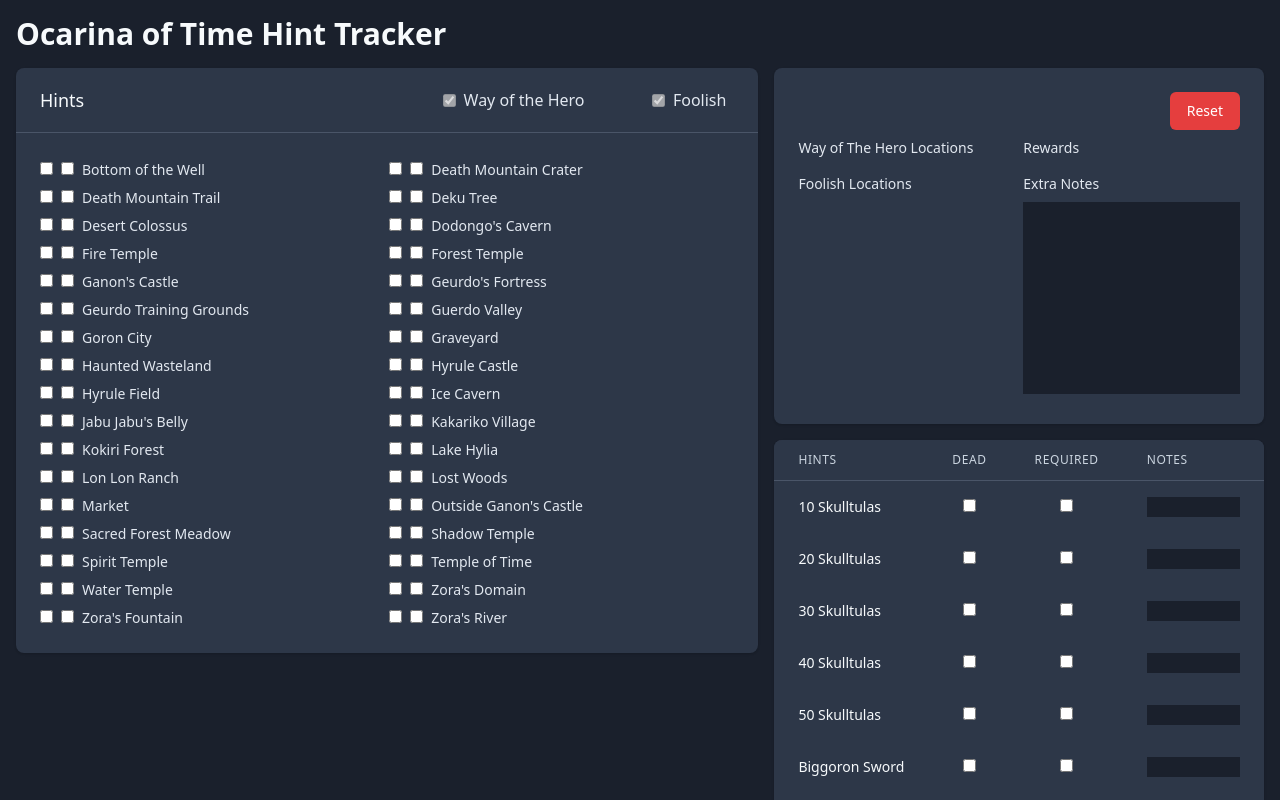
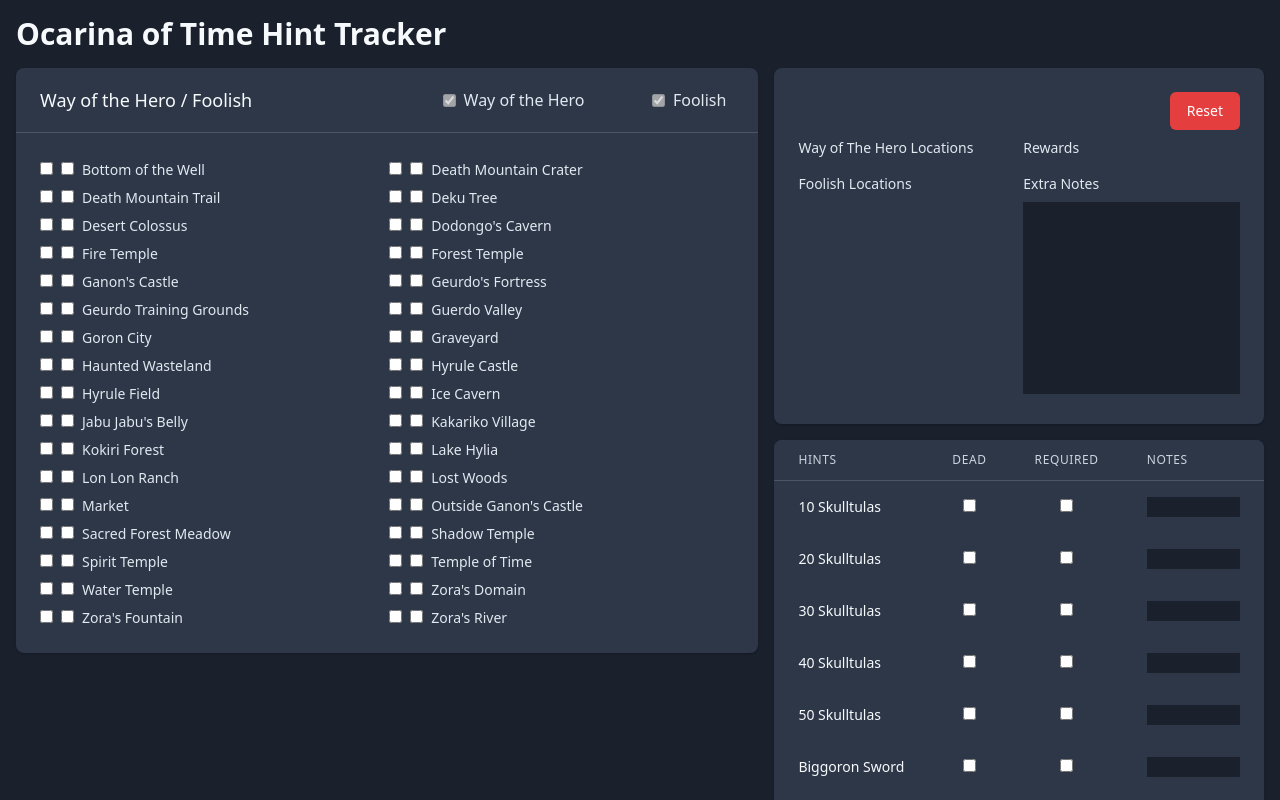
Before and after one commit to tance77/ZOOTR-Hint-Tracker, a Vue app: page / in a window 1280 px wide. Shown: the top 800 px of the page. Built offline with nearby package versions, Linux system fonts and the light colour scheme; what @tailwindcss/custom-forms, @tailwindcss/ui would draw is missing.

Commit message:
Changing hints to Woth / Foolish

```diff
--- a/src/components/HintTracker.vue
+++ b/src/components/HintTracker.vue
@@ -10,7 +10,7 @@
                         <div class="px-4 py-5 border-b border-gray-700 sm:px-6">
                             <div class="flex items-center">
                                 <h3 class="flex-1 text-lg font-medium leading-6 text-gray-100">
-                                    Hints
+                                    Way of the Hero / Foolish
                                 </h3>
                                 <div class="grid grid-cols-2 gap-2">
                                     <label class="flex items-center w-full justify-end">
```
